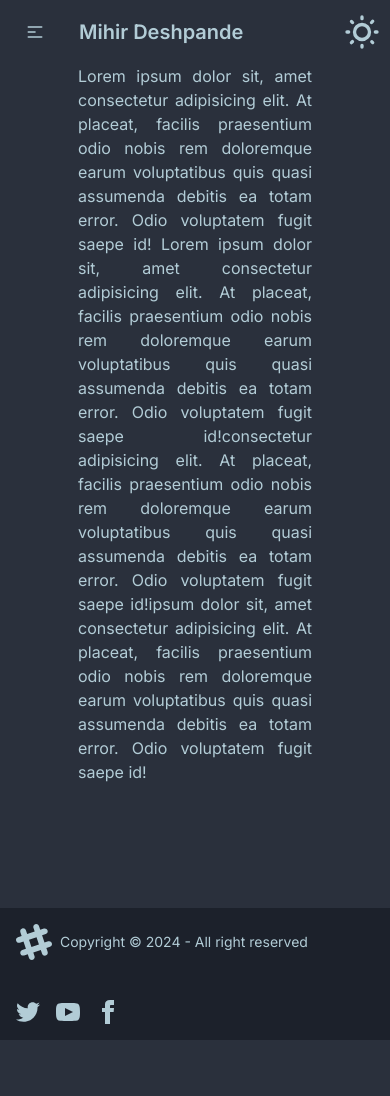
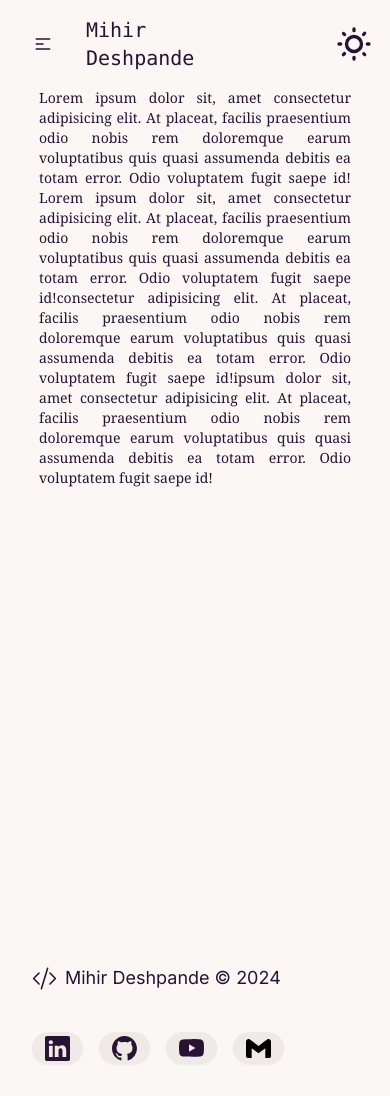
Before and after one commit to mihirrd/next-blog, a Next.js app: page / in a window 390 px wide. Before the commit the page ends 1040 px from the top, so only its background shows below. Built offline with nearby package versions, Linux system fonts and the light colour scheme.

Commit message:
Add about page layout

```diff
--- a/app/blog/page.tsx
+++ /dev/null
@@ -1,21 +0,0 @@
-import React from 'react'
-import NavBar from '../components/NavBar'
-import Footer from '../components/Footer'
-
-const page = () => {
-  return (
-    <main>
-        <NavBar/>
-        <div className="flex h-screen justify-center">
-            <div className="text-justify w-3/5">
-            Lorem ipsum dolor sit, amet consectetur adipisicing elit. At placeat, facilis praesentium odio nobis rem doloremque earum voluptatibus quis quasi assumenda debitis ea totam error. Odio voluptatem fugit saepe id!
-            Lorem ipsum dolor sit, amet consectetur adipisicing elit. At placeat, facilis praesentium odio nobis rem doloremque earum voluptatibus quis quasi assumenda debitis ea totam error. Odio voluptatem fugit saepe id!consectetur adipisicing elit. At placeat, facilis praesentium odio nobis rem doloremque earum voluptatibus quis quasi assumenda debitis ea totam error. Odio voluptatem fugit saepe id!ipsum dolor sit, amet consectetur adipisicing elit. At placeat, facilis praesentium odio nobis rem doloremque earum voluptatibus quis quasi assumenda debitis ea totam error. Odio voluptatem fugit saepe id!
-            </div>
-        </div>
-        <Footer/>
-    </main>
-
-  )
-}
-
-export default page
--- a/app/components/Container.tsx
+++ b/app/components/BlogContainer.tsx
@@ -1,9 +1,9 @@
 import React from 'react'
 
-const Container = () => {
+const BlogContainer = () => {
   return (
-    <div className="flex h-screen justify-center">
-        <div className="text-justify w-3/5">
+    <div className="flex h-screen justify-center font-serif">
+        <div className="text-justify w-4/5 text-sm md:w-2/3 md:text-lg">
         Lorem ipsum dolor sit, amet consectetur adipisicing elit. At placeat, facilis praesentium odio nobis rem doloremque earum voluptatibus quis quasi assumenda debitis ea totam error. Odio voluptatem fugit saepe id!
         Lorem ipsum dolor sit, amet consectetur adipisicing elit. At placeat, facilis praesentium odio nobis rem doloremque earum voluptatibus quis quasi assumenda debitis ea totam error. Odio voluptatem fugit saepe id!consectetur adipisicing elit. At placeat, facilis praesentium odio nobis rem doloremque earum voluptatibus quis quasi assumenda debitis ea totam error. Odio voluptatem fugit saepe id!ipsum dolor sit, amet consectetur adipisicing elit. At placeat, facilis praesentium odio nobis rem doloremque earum voluptatibus quis quasi assumenda debitis ea totam error. Odio voluptatem fugit saepe id!
         </div>
@@ -12,4 +12,4 @@ const Container = () => {
   )
 }
 
-export default Container
+export default BlogContainer
--- a/app/components/Footer.tsx
+++ b/app/components/Footer.tsx
@@ -2,54 +2,51 @@ import React from 'react'
 
 const Footer = () => {
   return (
-    <footer className="footer bg-neutral text-neutral-content items-center p-4">
+    <footer className="footer bg-inherit p-8 items-center p-4">
   <aside className="grid-flow-col items-center">
-    <svg
-      width="36"
-      height="36"
-      viewBox="0 0 24 24"
-      xmlns="http://www.w3.org/2000/svg"
-      fillRule="evenodd"
-      clipRule="evenodd"
-      className="fill-current">
-      <path
-        d="M22.672 15.226l-2.432.811.841 2.515c.33 1.019-.209 2.127-1.23 2.456-1.15.325-2.148-.321-2.463-1.226l-.84-2.518-5.013 1.677.84 2.517c.391 1.203-.434 2.542-1.831 2.542-.88 0-1.601-.564-1.86-1.314l-.842-2.516-2.431.809c-1.135.328-2.145-.317-2.463-1.229-.329-1.018.211-2.127 1.231-2.456l2.432-.809-1.621-4.823-2.432.808c-1.355.384-2.558-.59-2.558-1.839 0-.817.509-1.582 1.327-1.846l2.433-.809-.842-2.515c-.33-1.02.211-2.129 1.232-2.458 1.02-.329 2.13.209 2.461 1.229l.842 2.515 5.011-1.677-.839-2.517c-.403-1.238.484-2.553 1.843-2.553.819 0 1.585.509 1.85 1.326l.841 2.517 2.431-.81c1.02-.33 2.131.211 2.461 1.229.332 1.018-.21 2.126-1.23 2.456l-2.433.809 1.622 4.823 2.433-.809c1.242-.401 2.557.484 2.557 1.838 0 .819-.51 1.583-1.328 1.847m-8.992-6.428l-5.01 1.675 1.619 4.828 5.011-1.674-1.62-4.829z"></path>
-    </svg>
-    <p>Copyright © {new Date().getFullYear()} - All right reserved</p>
+  <svg xmlns="http://www.w3.org/2000/svg" width="25" height="25" fill="currentColor" class="bi bi-code-slash" viewBox="0 0 16 16">
+  <path d="M10.478 1.647a.5.5 0 1 0-.956-.294l-4 13a.5.5 0 0 0 .956.294zM4.854 4.146a.5.5 0 0 1 0 .708L1.707 8l3.147 3.146a.5.5 0 0 1-.708.708l-3.5-3.5a.5.5 0 0 1 0-.708l3.5-3.5a.5.5 0 0 1 .708 0m6.292 0a.5.5 0 0 0 0 .708L14.293 8l-3.147 3.146a.5.5 0 0 0 .708.708l3.5-3.5a.5.5 0 0 0 0-.708l-3.5-3.5a.5.5 0 0 0-.708 0"/>
+</svg>
+    <p className="text-lg">Mihir Deshpande © {new Date().getFullYear()}</p>
   </aside>
   <nav className="grid-flow-col gap-4 md:place-self-center md:justify-self-end">
-    <a>
-      <svg
-        xmlns="http://www.w3.org/2000/svg"
-        width="24"
-        height="24"
+    <a className='btn btn-sm'>
+    <svg xmlns="http://www.w3.org/2000/svg"
+        width="25"
+        height="25"
+        fill="currentColor"
+        class="bi bi-linkedin"
+        viewBox="0 0 16 16">
+  <path d="M0 1.146C0 .513.526 0 1.175 0h13.65C15.474 0 16 .513 16 1.146v13.708c0 .633-.526 1.146-1.175 1.146H1.175C.526 16 0 15.487 0 14.854zm4.943 12.248V6.169H2.542v7.225zm-1.2-8.212c.837 0 1.358-.554 1.358-1.248-.015-.709-.52-1.248-1.342-1.248S2.4 3.226 2.4 3.934c0 .694.521 1.248 1.327 1.248zm4.908 8.212V9.359c0-.216.016-.432.08-.586.173-.431.568-.878 1.232-.878.869 0 1.216.662 1.216 1.634v3.865h2.401V9.25c0-2.22-1.184-3.252-2.764-3.252-1.274 0-1.845.7-2.165 1.193v.025h-.016l.016-.025V6.169h-2.4c.03.678 0 7.225 0 7.225z"/>
+</svg>
+    </a>
+    <a className='btn btn-sm'>
+    <svg xmlns="http://www.w3.org/2000/svg"
+        width="25"
+        height="25"
+        fill="currentColor"
+        class="bi bi-github"
+        viewBox="0 0 16 16">
+    <path d="M8 0C3.58 0 0 3.58 0 8c0 3.54 2.29 6.53 5.47 7.59.4.07.55-.17.55-.38 0-.19-.01-.82-.01-1.49-2.01.37-2.53-.49-2.69-.94-.09-.23-.48-.94-.82-1.13-.28-.15-.68-.52-.01-.53.63-.01 1.08.58 1.23.82.72 1.21 1.87.87 2.33.66.07-.52.28-.87.51-1.07-1.78-.2-3.64-.89-3.64-3.95 0-.87.31-1.59.82-2.15-.08-.2-.36-1.02.08-2.12 0 0 .67-.21 2.2.82.64-.18 1.32-.27 2-.27s1.36.09 2 .27c1.53-1.04 2.2-.82 2.2-.82.44 1.1.16 1.92.08 2.12.51.56.82 1.27.82 2.15 0 3.07-1.87 3.75-3.65 3.95.29.25.54.73.54 1.48 0 1.07-.01 1.93-.01 2.2 0 .21.15.46.55.38A8.01 8.01 0 0 0 16 8c0-4.42-3.58-8-8-8"/>
+    </svg>
+    </a>
+    <a className='btn btn-sm'>
+    <svg xmlns="http://www.w3.org/2000/svg"
+         width="25"
+         height="25"
+         fill="currentColor"
+         class="bi bi-youtube"
+         viewBox="0 0 16 16">
+        <path d="M8.051 1.999h.089c.822.003 4.987.033 6.11.335a2.01 2.01 0 0 1 1.415 1.42c.101.38.172.883.22 1.402l.01.104.022.26.008.104c.065.914.073 1.77.074 1.957v.075c-.001.194-.01 1.108-.082 2.06l-.008.105-.009.104c-.05.572-.124 1.14-.235 1.558a2.01 2.01 0 0 1-1.415 1.42c-1.16.312-5.569.334-6.18.335h-.142c-.309 0-1.587-.006-2.927-.052l-.17-.006-.087-.004-.171-.007-.171-.007c-1.11-.049-2.167-.128-2.654-.26a2.01 2.01 0 0 1-1.415-1.419c-.111-.417-.185-.986-.235-1.558L.09 9.82l-.008-.104A31 31 0 0 1 0 7.68v-.123c.002-.215.01-.958.064-1.778l.007-.103.003-.052.008-.104.022-.26.01-.104c.048-.519.119-1.023.22-1.402a2.01 2.01 0 0 1 1.415-1.42c.487-.13 1.544-.21 2.654-.26l.17-.007.172-.006.086-.003.171-.007A100 100 0 0 1 7.858 2zM6.4 5.209v4.818l4.157-2.408z"/>
+    </svg>
+    </a>
+    <a className='btn btn-sm'>
+    <svg xmlns="http://www.w3.org/2000/svg"
+        width="25"
+        height="25"
         viewBox="0 0 24 24"
-        className="fill-current">
-        <path
-          d="M24 4.557c-.883.392-1.832.656-2.828.775 1.017-.609 1.798-1.574 2.165-2.724-.951.564-2.005.974-3.127 1.195-.897-.957-2.178-1.555-3.594-1.555-3.179 0-5.515 2.966-4.797 6.045-4.091-.205-7.719-2.165-10.148-5.144-1.29 2.213-.669 5.108 1.523 6.574-.806-.026-1.566-.247-2.229-.616-.054 2.281 1.581 4.415 3.949 4.89-.693.188-1.452.232-2.224.084.626 1.956 2.444 3.379 4.6 3.419-2.07 1.623-4.678 2.348-7.29 2.04 2.179 1.397 4.768 2.212 7.548 2.212 9.142 0 14.307-7.721 13.995-14.646.962-.695 1.797-1.562 2.457-2.549z"></path>
-      </svg>
-    </a>
-    <a>
-      <svg
-        xmlns="http://www.w3.org/2000/svg"
-        width="24"
-        height="24"
-        viewBox="0 0 24 24"
-        className="fill-current">
-        <path
-          d="M19.615 3.184c-3.604-.246-11.631-.245-15.23 0-3.897.266-4.356 2.62-4.385 8.816.029 6.185.484 8.549 4.385 8.816 3.6.245 11.626.246 15.23 0 3.897-.266 4.356-2.62 4.385-8.816-.029-6.185-.484-8.549-4.385-8.816zm-10.615 12.816v-8l8 3.993-8 4.007z"></path>
-      </svg>
-    </a>
-    <a>
-      <svg
-        xmlns="http://www.w3.org/2000/svg"
-        width="24"
-        height="24"
-        viewBox="0 0 24 24"
-        className="fill-current">
-        <path
-          d="M9 8h-3v4h3v12h5v-12h3.642l.358-4h-4v-1.667c0-.955.192-1.333 1.115-1.333h2.885v-5h-3.808c-3.596 0-5.192 1.583-5.192 4.615v3.385z"></path>
-      </svg>
+        role="img">
+    <path d="M24 5.457v13.909c0 .904-.732 1.636-1.636 1.636h-3.819V11.73L12 16.64l-6.545-4.91v9.273H1.636A1.636 1.636 0 0 1 0 19.366V5.457c0-2.023 2.309-3.178 3.927-1.964L5.455 4.64 12 9.548l6.545-4.91 1.528-1.145C21.69 2.28 24 3.434 24 5.457z"/></svg>
     </a>
   </nav>
 </footer>
--- a/app/components/NavBar.tsx
+++ b/app/components/NavBar.tsx
@@ -4,7 +4,7 @@ import Divider from './Divider'
 
 const NavBar = () => {
   return (
-    <div className="navbar bg-base-100">
+    <div className="navbar bg-base-100 p-4 font-mono">
   <div className="navbar-start">
     <div className="dropdown">
       <div tabIndex={0} role="button" className="btn btn-ghost lg:hidden">
@@ -29,12 +29,12 @@ const NavBar = () => {
         <li><a className='text-lg'>Resume</a></li>
       </ul>
     </div>
-    <a className="btn btn-ghost text-xl">Mihir Deshpande</a>
+    <a className="text-xl ml-4">Mihir Deshpande</a>
   </div>
   <div className="navbar-center hidden lg:flex">
     <ul className="menu menu-horizontal px-1">
-    <li><a className='text-lg'>About</a></li>
-    <li><a href='/blog' className='text-lg'>Blog</a></li>
+    <li><a href='/about' className='text-lg'>About</a></li>
+    <li><a href='/' className='text-lg'>Blog</a></li>
     <li><a className='text-lg'>Resume</a></li>
     </ul>
   </div>
--- a/app/layout.tsx
+++ b/app/layout.tsx
@@ -15,7 +15,7 @@ export default function RootLayout({
   children: React.ReactNode
 }) {
   return (
-    <html lang="en" data-theme="dim">
+    <html lang="en" data-theme="cupcake">
       <body className={inter.className}>{children}</body>
     </html>
   )
--- a/app/page.tsx
+++ b/app/page.tsx
@@ -1,4 +1,4 @@
-import Container from './components/Container'
+import BlogContainer from './components/BlogContainer'
 import Footer from './components/Footer'
 import NavBar from './components/NavBar'
 
@@ -6,7 +6,7 @@ export default function Home() {
   return (
     <main>
     <NavBar/>
-    <Container/>
+    <BlogContainer/>
     <Footer/>
     </main>
   )
```
Also changed, not shown: app/about/page.tsx (added, +49 -0 lines), public/concert.png (added), public/headshot.png (added).
